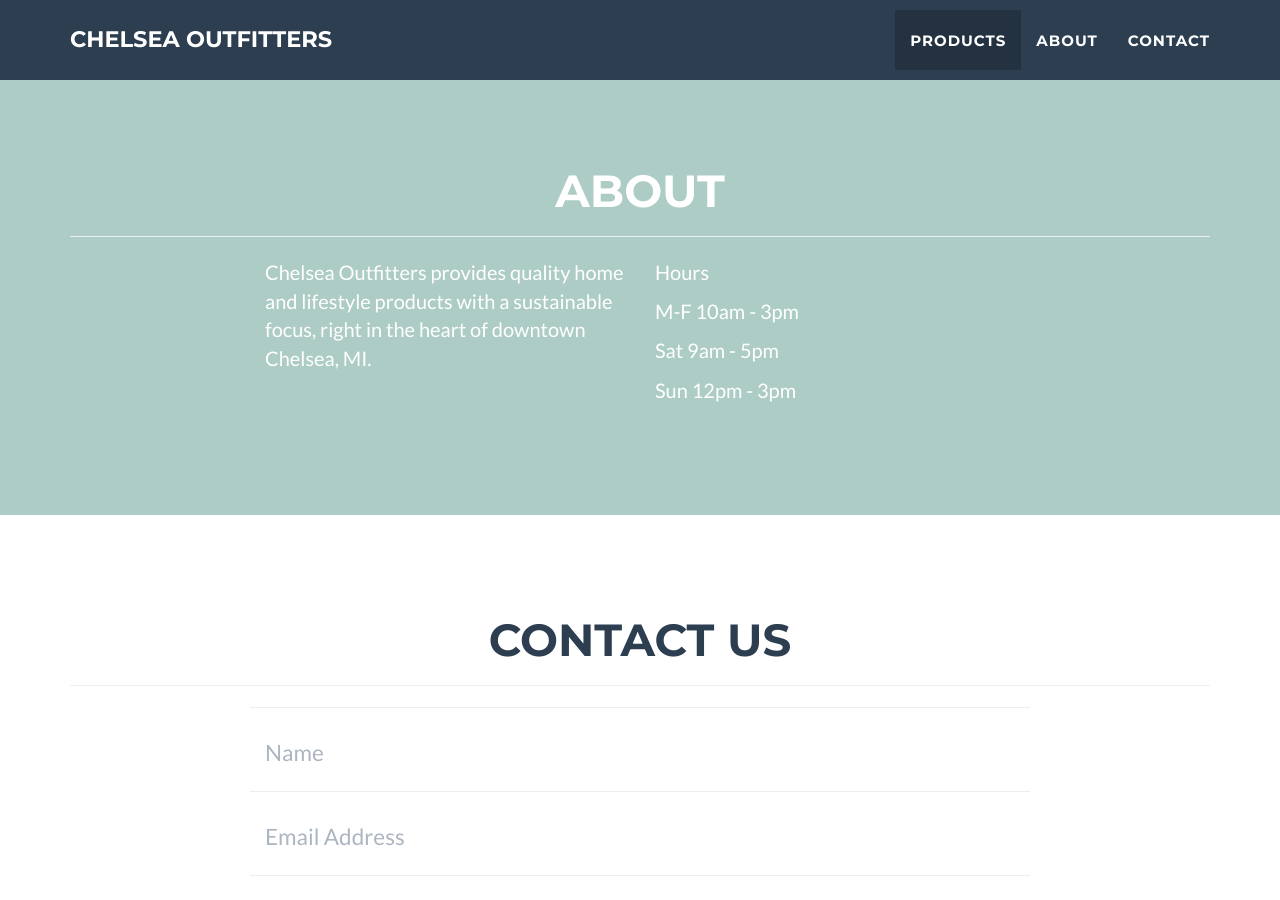
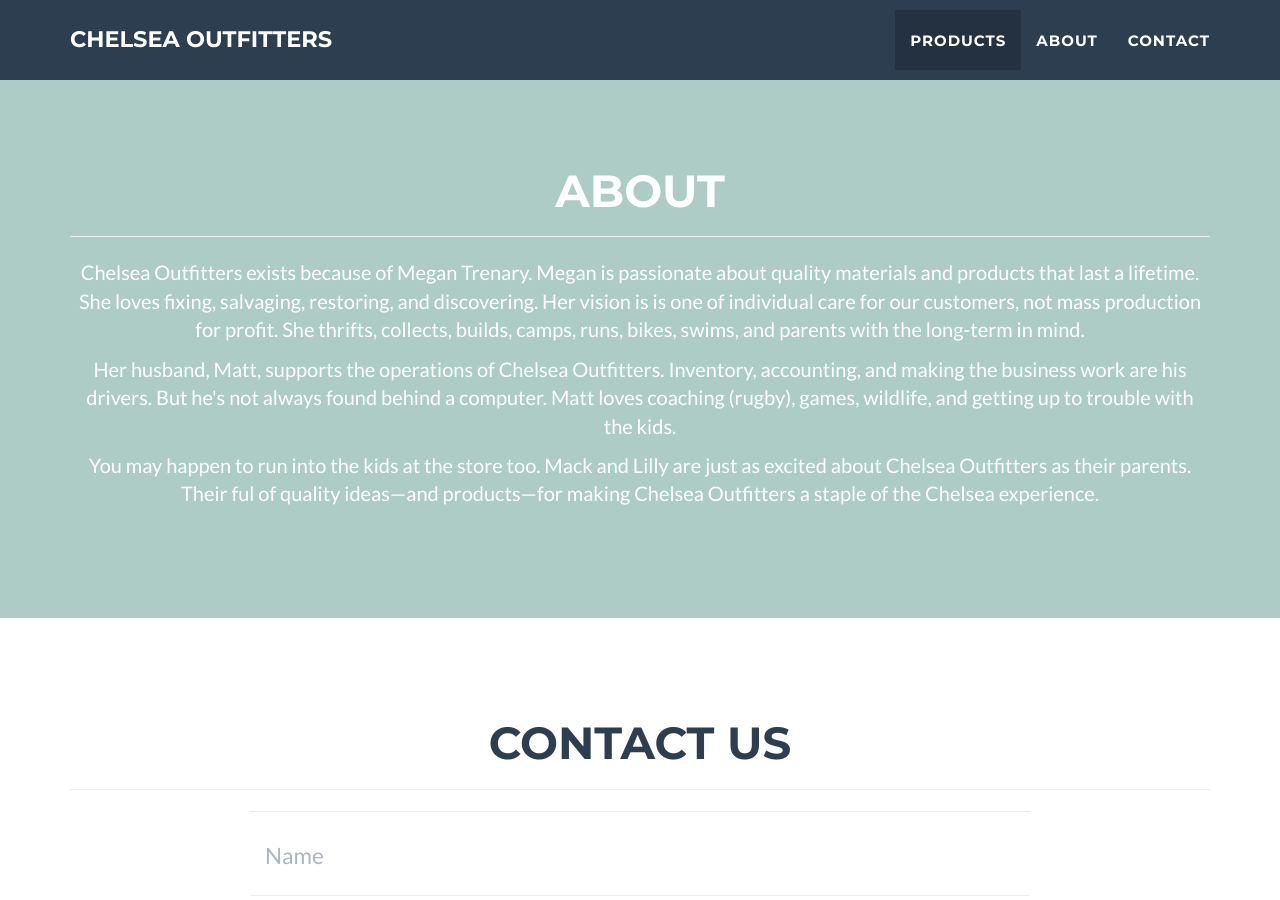
Before and after one commit to matttrenary/chelsea_outfitters, a Jekyll site: the page built from _posts/2014-07-18-project-1.markdown, in a window 1280 px wide and 900 px high, scrolled down 1144 px. Built offline with Jekyll 4.4.1, drawn with Linux system fonts in a browser that asks for light colours.

Commit message:
Update about.html

```diff
--- a/_includes/about.html
+++ b/_includes/about.html
@@ -9,14 +9,15 @@
       </div>
     </div>
     <div class="row">
-      <div class="col-lg-4 col-lg-offset-2">
-        <p>Chelsea Outfitters provides quality home and lifestyle products with a sustainable focus, right in the heart of downtown Chelsea, MI.</p>
-      </div>
-      <div class="col-lg-4">
-        <p>Hours</p>
-        <p>M-F 10am - 3pm</p>
-        <p>Sat 9am - 5pm</p>
-        <p>Sun 12pm - 3pm</p>
+      <div class="col-lg-12 text-center">
+        <p>Chelsea Outfitters exists because of Megan Trenary. Megan is passionate about quality materials and products that last a lifetime. She loves fixing, salvaging, restoring, and discovering.
+        Her vision is is one of individual care for our customers, not mass production for profit. She thrifts, collects, builds, camps, runs, bikes, swims, and parents with the long-term in mind.</p>
+
+        <p>Her husband, Matt, supports the operations of Chelsea Outfitters. Inventory, accounting, and making the business work are his drivers. But he's not always found behind a computer.
+          Matt loves coaching (rugby), games, wildlife, and getting up to trouble with the kids.</p>
+
+        <p>You may happen to run into the kids at the store too. Mack and Lilly are just as excited about Chelsea Outfitters as their parents.
+          Their ful of quality ideas—and products—for making Chelsea Outfitters a staple of the Chelsea experience.</p>
       </div>
     </div>
   </div>
```
